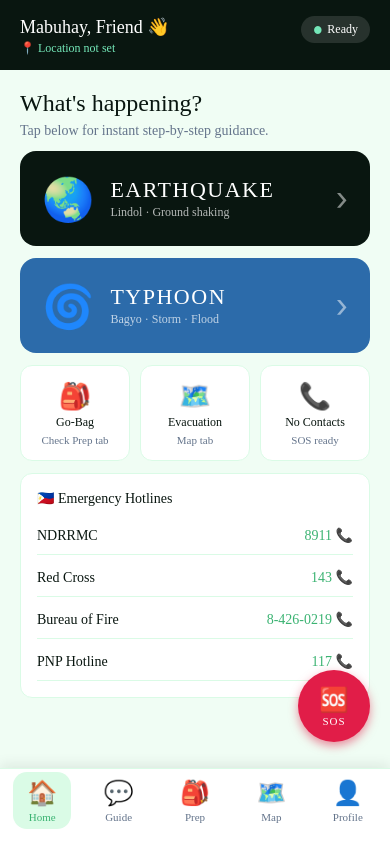
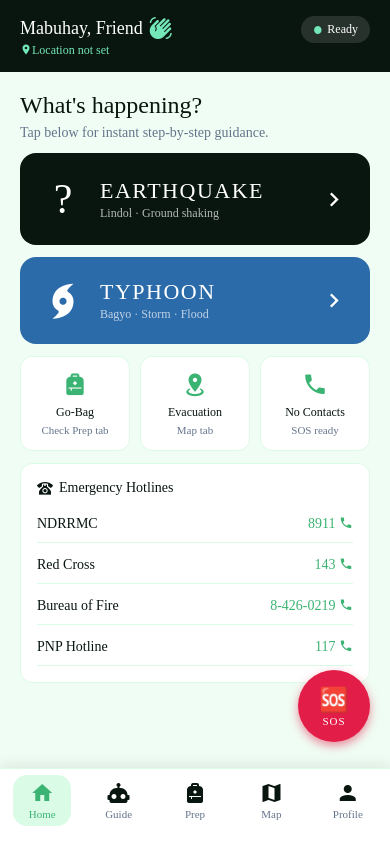
Before and after one commit to JpCurada/likas, a React Native app in the folder Likas/: screen /Main in a window 390 px wide. Built offline with nearby package versions, Linux system fonts and the light colour scheme.

Commit message:
refactor: replace emojis with uniform icon system (#3)

```diff
--- a/Likas/package.json
+++ b/Likas/package.json
@@ -39,6 +39,7 @@
     "@react-native/typescript-config": "0.85.2",
     "@types/jest": "^29.5.13",
     "@types/react": "^19.2.0",
+    "@types/react-native-vector-icons": "^6.4.18",
     "@types/react-test-renderer": "^19.1.0",
     "eslint": "^8.19.0",
     "jest": "^29.6.3",
--- a/Likas/src/navigation/AppNavigator.tsx
+++ b/Likas/src/navigation/AppNavigator.tsx
@@ -11,6 +11,7 @@ import { createNativeStackNavigator } from '@react-navigation/native-stack';
 import { createBottomTabNavigator } from '@react-navigation/bottom-tabs';
 
 import { COLORS, FONTS } from '../theme';
+import { Icon } from '../components/Icon';
 import { isOnboardingComplete } from '../database/storage';
 
 import { OnboardingScreen } from '../screens/OnboardingScreen';
@@ -37,20 +38,24 @@ const Stack = createNativeStackNavigator<RootStackParamList>();
 const Tab = createBottomTabNavigator<TabParamList>();
 
 const TAB_CONFIG: Record<string, { icon: string; label: string }> = {
-  Home: { icon: '🏠', label: 'Home' },
-  Chat: { icon: '💬', label: 'Guide' },
-  Prep: { icon: '🎒', label: 'Prep' },
-  Map: { icon: '🗺️', label: 'Map' },
-  Profile: { icon: '👤', label: 'Profile' },
+  Home: { icon: 'home', label: 'Home' },
+  Chat: { icon: 'robot', label: 'Guide' },
+  Prep: { icon: 'bag-personal', label: 'Prep' },
+  Map: { icon: 'map', label: 'Map' },
+  Profile: { icon: 'account', label: 'Profile' },
 };
 
 function TabIcon({ name, focused }: { name: string; focused: boolean }) {
-  const cfg = TAB_CONFIG[name] ?? { icon: '●', label: name };
+  const cfg = TAB_CONFIG[name] ?? { icon: 'circle-medium', label: name };
   return (
     <View
       style={[tabStyles.iconWrapper, focused && tabStyles.iconWrapperActive]}
     >
-      <Text style={tabStyles.iconEmoji}>{cfg.icon}</Text>
+      <Icon
+        name={cfg.icon}
+        size={24}
+        color={focused ? COLORS.primaryGreen : COLORS.darkGreen}
+      />
       <Text style={[tabStyles.iconLabel, focused && tabStyles.iconLabelActive]}>
         {cfg.label}
       </Text>
@@ -70,10 +75,6 @@ const tabStyles = StyleSheet.create({
   },
   iconWrapperActive: {
     backgroundColor: COLORS.lightGreen,
-  },
-  iconEmoji: {
-    fontSize: 24,
-    lineHeight: 30,
   },
   iconLabel: {
     fontFamily: FONTS.primarySemiBold,
--- a/Likas/src/screens/ChatScreen.tsx
+++ b/Likas/src/screens/ChatScreen.tsx
@@ -3,11 +3,12 @@ import React from 'react';
 import { View, Text, StyleSheet } from 'react-native';
 import { SafeAreaView } from 'react-native-safe-area-context';
 import { COLORS, FONTS, SIZES } from '../theme';
+import { Icon } from '../components/Icon';
 
 export const ChatScreen: React.FC = () => (
   <SafeAreaView style={styles.safe} edges={['top']}>
     <View style={styles.container}>
-      <Text style={styles.emoji}>🤖</Text>
+      <Icon name="robot-outline" size={56} color={COLORS.primaryGreen} style={{ marginBottom: 8 }} />
       <Text style={styles.title}>Disaster Guide</Text>
       <Text style={styles.subtitle}>
         Tap "Earthquake" or "Typhoon" on the Home screen to start an emergency
--- a/Likas/src/screens/HomeScreen.tsx
+++ b/Likas/src/screens/HomeScreen.tsx
@@ -13,6 +13,7 @@ import {
 import { SafeAreaView } from 'react-native-safe-area-context';
 import { useFocusEffect } from '@react-navigation/native';
 import { COLORS, FONTS, SIZES } from '../theme';
+import { Icon } from '../components/Icon';
 import { loadProfile, UserProfile } from '../database/storage';
 
 // ─── Disaster Content ─────────────────────────────────────────────────────────
@@ -23,22 +24,22 @@ const EARTHQUAKE_STEPS = [
     color: COLORS.error,
     items: [
       {
-        icon: '⬇️',
+        icon: 'arrow-down-bold-circle-outline',
         title: 'DROP, COVER, HOLD ON',
         desc: 'Drop to hands and knees. Take cover under a sturdy table or desk. Hold on until shaking stops.',
       },
       {
-        icon: '🚫',
+        icon: 'cancel',
         title: 'Do NOT run outside',
         desc: 'Most injuries happen when people try to move or run during shaking. Stay where you are.',
       },
       {
-        icon: '🪟',
+        icon: 'window-closed-variant',
         title: 'Away from windows',
         desc: 'Move away from glass, windows, outside doors, and walls that could shatter.',
       },
       {
-        icon: '🛏️',
+        icon: 'bed-empty',
         title: 'If in bed',
         desc: 'Stay there. Hold on and protect your head with a pillow. Rolling to the floor can cause injury.',
       },
@@ -49,22 +50,22 @@ const EARTHQUAKE_STEPS = [
     color: COLORS.blue,
     items: [
       {
-        icon: '🔥',
+        icon: 'fire',
         title: 'Check for fires',
         desc: 'Check for gas leaks. If you smell gas, open windows, leave the building, and do not use electrical switches.',
       },
       {
-        icon: '🩺',
+        icon: 'stethoscope',
         title: 'Check for injuries',
         desc: 'Do not move seriously injured persons unless in immediate danger. Apply first aid.',
       },
       {
-        icon: '📻',
+        icon: 'radio',
         title: 'Listen for updates',
         desc: 'Use a battery-powered radio for official PHIVOLCS/NDRRMC updates.',
       },
       {
-        icon: '🏠',
+        icon: 'home-outline',
         title: 'Inspect your home',
         desc: 'Check for structural damage before re-entering. Watch for aftershocks.',
       },
@@ -75,17 +76,17 @@ const EARTHQUAKE_STEPS = [
     color: '#7c3aed',
     items: [
       {
-        icon: '💧',
+        icon: 'water-alert-outline',
         title: 'Near the coast',
         desc: 'Move to high ground immediately — tsunami waves can arrive within minutes of a strong quake.',
       },
       {
-        icon: '🏚️',
+        icon: 'home-off-outline',
         title: 'Building is damaged',
         desc: 'Leave if you see cracks in walls, tilting floors, or smell gas.',
       },
       {
-        icon: '🔥',
+        icon: 'fire-alert',
         title: 'Fire breaks out',
         desc: 'Evacuate immediately using stairs. Do not use elevators.',
       },
@@ -99,22 +100,22 @@ const TYPHOON_STEPS = [
     color: COLORS.blue,
     items: [
       {
-        icon: '🎒',
+        icon: 'bag-personal',
         title: 'Prepare your Go-Bag',
         desc: 'Pack food, water (3-day supply), medicines, important documents, flashlight, and cash.',
       },
       {
-        icon: '📱',
+        icon: 'cellphone',
         title: 'Charge all devices',
         desc: 'Charge phones, power banks, and radios. Save NDRRMC and LGU numbers.',
       },
       {
-        icon: '🏠',
+        icon: 'home',
         title: 'Secure your home',
         desc: 'Board up windows, clear drains, bring loose outdoor items inside.',
       },
       {
-        icon: '📡',
+        icon: 'antenna',
         title: 'Monitor PAGASA alerts',
         desc: 'Signal No. 3+ means evacuate low-lying areas, coastal zones, and unstable slopes.',
       },
@@ -125,22 +126,22 @@ const TYPHOON_STEPS = [
     color: COLORS.error,
     items: [
       {
-        icon: '🏠',
+        icon: 'home',
         title: 'Stay indoors',
         desc: 'Stay in the strongest part of your home. Avoid upper floors if the roof is weak.',
       },
       {
-        icon: '🚪',
+        icon: 'door',
         title: 'Away from windows',
         desc: 'Strong winds can shatter glass. Move to interior rooms.',
       },
       {
-        icon: '💧',
+        icon: 'water-alert',
         title: 'Watch for flooding',
         desc: 'If water rises rapidly, move to upper floors. Do NOT wait to evacuate if warned.',
       },
       {
-        icon: '⚡',
+        icon: 'lightning-bolt',
         title: 'Avoid floodwater',
         desc: '6 inches of water can knock you off your feet. Never walk in flowing floodwater.',
       },
@@ -151,17 +152,17 @@ const TYPHOON_STEPS = [
     color: '#7c3aed',
     items: [
       {
-        icon: '🏔️',
+        icon: 'image-filter-hdr',
         title: 'Near slopes or mountains',
         desc: 'Landslide risk is high during heavy rain. Leave early — do not wait for the signal.',
       },
       {
-        icon: '🌊',
+        icon: 'waves',
         title: 'In a flood-prone area',
         desc: 'If you live in a low-lying or coastal barangay, pre-emptive evacuation saves lives.',
       },
       {
-        icon: '📢',
+        icon: 'bullhorn-outline',
         title: 'LGU orders evacuation',
         desc: 'Obey barangay evacuation orders immediately. Your life is worth more than your property.',
       },
@@ -216,11 +217,14 @@ export const HomeScreen: React.FC = () => {
       <View style={s.header}>
         <View style={s.headerTop}>
           <View>
-            <Text style={s.greeting}>
-              Mabuhay, {profile?.name || 'Friend'} 👋
-            </Text>
+            <View style={{ flexDirection: 'row', alignItems: 'center', gap: 6 }}>
+              <Text style={s.greeting}>
+                Mabuhay, {profile?.name || 'Friend'}
+              </Text>
+              <Icon name="hand-wave" size={24} color={COLORS.accentGreen} />
+            </View>
             <Text style={s.location}>
-              📍{' '}
+              <Icon name="map-marker" size={12} color={COLORS.accentGreen} />
               {profile?.location.barangay
                 ? `Brgy. ${profile.location.barangay}, ${profile.location.city}`
                 : 'Location not set'}
@@ -235,7 +239,7 @@ export const HomeScreen: React.FC = () => {
         {/* Meeting point reminder */}
         {profile?.location.primaryMeeting.landmark ? (
           <View style={s.meetBanner}>
-            <Text style={s.meetIcon}>📌</Text>
+            <Icon name="map-marker" size={14} color={COLORS.lightGreen} />
             <Text style={s.meetTxt} numberOfLines={1}>
               Meeting: {profile.location.primaryMeeting.landmark}
               {profile.location.primaryMeeting.streetAddress
@@ -261,12 +265,14 @@ export const HomeScreen: React.FC = () => {
           onPress={() => setDisasterModal('EARTHQUAKE')}
           activeOpacity={0.88}
         >
-          <Text style={s.bigBtnEmoji}>🌏</Text>
-          <View>
+          <View style={s.bigBtnEmojiContainer}>
+            <Icon name="earthquake" size={42} color={COLORS.white} />
+          </View>
+          <View style={{ flex: 1 }}>
             <Text style={s.bigBtnLabel}>EARTHQUAKE</Text>
             <Text style={s.bigBtnSub}>Lindol · Ground shaking</Text>
           </View>
-          <Text style={s.bigBtnArrow}>›</Text>
+          <Icon name="chevron-right" size={28} color={COLORS.white} />
         </TouchableOpacity>
 
         <TouchableOpacity
@@ -274,28 +280,30 @@ export const HomeScreen: React.FC = () => {
           onPress={() => setDisasterModal('TYPHOON')}
           activeOpacity={0.88}
         >
-          <Text style={s.bigBtnEmoji}>🌀</Text>
-          <View>
+          <View style={s.bigBtnEmojiContainer}>
+            <Icon name="weather-hurricane" size={42} color={COLORS.white} />
+          </View>
+          <View style={{ flex: 1 }}>
             <Text style={s.bigBtnLabel}>TYPHOON</Text>
             <Text style={s.bigBtnSub}>Bagyo · Storm · Flood</Text>
           </View>
-          <Text style={s.bigBtnArrow}>›</Text>
+          <Icon name="chevron-right" size={28} color={COLORS.white} />
         </TouchableOpacity>
 
         {/* Quick info cards */}
         <View style={s.infoRow}>
           <View style={s.infoCard}>
-            <Text style={s.infoEmoji}>🎒</Text>
+            <Icon name="bag-personal" size={26} color={COLORS.primaryGreen} style={{ marginBottom: 4 }} />
             <Text style={s.infoLabel}>Go-Bag</Text>
             <Text style={s.infoSub}>Check Prep tab</Text>
           </View>
           <View style={s.infoCard}>
-            <Text style={s.infoEmoji}>🗺️</Text>
+            <Icon name="map-marker-radius" size={26} color={COLORS.primaryGreen} style={{ marginBottom: 4 }} />
             <Text style={s.infoLabel}>Evacuation</Text>
             <Text style={s.infoSub}>Map tab</Text>
           </View>
           <View style={s.infoCard}>
-            <Text style={s.infoEmoji}>📞</Text>
+            <Icon name="phone" size={26} color={COLORS.primaryGreen} style={{ marginBottom: 4 }} />
             <Text style={s.infoLabel}>
               {contacts.length > 0
                 ? `${contacts.length} Contact${contacts.length > 1 ? 's' : ''}`
@@ -307,7 +315,10 @@ export const HomeScreen: React.FC = () => {
 
         {/* Emergency numbers */}
         <View style={s.emrgCard}>
-          <Text style={s.emrgTitle}>🇵🇭 Emergency Hotlines</Text>
+          <View style={{ flexDirection: 'row', alignItems: 'center', marginBottom: 6 }}>
+            <Icon name="phone-classic" size={16} color={COLORS.darkGreen} style={{ marginRight: 6 }} />
+            <Text style={[s.emrgTitle, { marginBottom: 0 }]}>Emergency Hotlines</Text>
+          </View>
           {[
             { label: 'NDRRMC', number: '8911' },
             { label: 'Red Cross', number: '143' },
@@ -320,7 +331,7 @@ export const HomeScreen: React.FC = () => {
               onPress={() => Linking.openURL(`tel:${number}`)}
             >
               <Text style={s.emrgLabel}>{label}</Text>
-              <Text style={s.emrgNum}>{number} 📞</Text>
+              <Text style={s.emrgNum}>{number} <Icon name="phone" size={14} color={COLORS.primaryGreen} /></Text>
             </TouchableOpacity>
           ))}
         </View>
@@ -353,9 +364,7 @@ export const HomeScreen: React.FC = () => {
                 : s.modalHeaderTY,
             ]}
           >
-            <Text style={s.modalEmoji}>
-              {disasterModal === 'EARTHQUAKE' ? '🌏' : '🌀'}
-            </Text>
+            <Icon name={disasterModal === 'EARTHQUAKE' ? 'earthquake' : 'weather-hurricane'} size={36} color={COLORS.white} />
             <View style={{ flex: 1 }}>
               <Text style={s.modalTitle}>{disasterModal}</Text>
               <Text style={s.modalSubtitle}>Step-by-step guide</Text>
@@ -392,9 +401,12 @@ export const HomeScreen: React.FC = () => {
             {/* Quick contacts inside modal */}
             {contacts.length > 0 && (
               <View style={s.quickContacts}>
-                <Text style={s.quickContactsTitle}>
-                  📞 Quick SMS to Contacts
-                </Text>
+                <View style={{ flexDirection: 'row', alignItems: 'center', gap: 6 }}>
+                  <Icon name="phone" size={16} color={COLORS.error} />
+                  <Text style={s.quickContactsTitle}>
+                    Quick SMS to Contacts
+                  </Text>
+                </View>
                 {contacts.map((c, i) => (
                   <TouchableOpacity
                     key={i}
@@ -417,7 +429,10 @@ export const HomeScreen: React.FC = () => {
       <Modal visible={sosModal} animationType="slide" transparent>
         <View style={s.sosOverlay}>
           <View style={s.sosSheet}>
-            <Text style={s.sosTitle}>🆘 Send Emergency SOS</Text>
+            <View style={{ flexDirection: 'row', alignItems: 'center', justifyContent: 'center', gap: 8 }}>
+              <Icon name="alert-decagram" size={24} color={COLORS.error} />
+              <Text style={s.sosTitle}>Send Emergency SOS</Text>
+            </View>
             <Text style={s.sosSub}>
               This opens your SMS app with a pre-filled message including your
               location and meeting point.
@@ -447,7 +462,7 @@ export const HomeScreen: React.FC = () => {
                       {c.relationship ? ` · ${c.relationship}` : ''}
                     </Text>
                   </View>
-                  <Text style={s.sosContactAction}>📱 SMS</Text>
+                  <Text style={s.sosContactAction}><Icon name="cellphone-message" size={14} color={COLORS.error} /> SMS</Text>
                 </TouchableOpacity>
               ))
             )}
@@ -542,7 +557,7 @@ const s = StyleSheet.create({
   },
   eqBtn: { backgroundColor: COLORS.darkGreen },
   tyBtn: { backgroundColor: COLORS.blue },
-  bigBtnEmoji: { fontSize: 42 },
+  bigBtnEmojiContainer: { width: 42, alignItems: 'center' },
   bigBtnLabel: {
     fontFamily: FONTS.primaryExtraBold,
     fontSize: 22,
@@ -555,11 +570,6 @@ const s = StyleSheet.create({
     color: 'rgba(255,255,255,0.7)',
     marginTop: 2,
   },
-  bigBtnArrow: {
-    fontSize: 32,
-    color: 'rgba(255,255,255,0.5)',
-    marginLeft: 'auto',
-  },
   infoRow: { flexDirection: 'row', gap: 10 },
   infoCard: {
     flex: 1,
@@ -571,7 +581,6 @@ const s = StyleSheet.create({
     borderWidth: 1,
     borderColor: COLORS.lightGreen,
   },
-  infoEmoji: { fontSize: 26 },
   infoLabel: {
     fontFamily: FONTS.primaryBold,
     fontSize: 12,
--- a/Likas/src/screens/MapScreen.tsx
+++ b/Likas/src/screens/MapScreen.tsx
@@ -3,11 +3,12 @@ import React from 'react';
 import { View, Text, StyleSheet } from 'react-native';
 import { SafeAreaView } from 'react-native-safe-area-context';
 import { COLORS, FONTS, SIZES } from '../theme';
+import { Icon } from '../components/Icon';
 
 export const MapScreen: React.FC = () => (
   <SafeAreaView style={styles.safe} edges={['top']}>
     <View style={styles.container}>
-      <Text style={styles.emoji}>🗺️</Text>
+      <Icon name="map-outline" size={56} color={COLORS.primaryGreen} style={{ marginBottom: 8 }} />
       <Text style={styles.title}>Lifeline Map</Text>
       <Text style={styles.subtitle}>
         Offline maps with evacuation centers, hospitals, and your custom meeting
--- a/Likas/src/screens/PrepScreen.tsx
+++ b/Likas/src/screens/PrepScreen.tsx
@@ -10,6 +10,7 @@ import {
 import { SafeAreaView } from 'react-native-safe-area-context';
 import { useFocusEffect } from '@react-navigation/native';
 import { COLORS, FONTS, SIZES } from '../theme';
+import { Icon } from '../components/Icon';
 import { loadPrepChecklist, savePrepChecklist } from '../database/storage';
 
 // ─── Data ─────────────────────────────────────────────────────────────────────
@@ -21,7 +22,7 @@ interface CheckItem {
 }
 interface CheckSection {
   id: string;
-  emoji: string;
+  icon: string;
   title: string;
   items: CheckItem[];
 }
@@ -29,7 +30,7 @@ interface CheckSection {
 const CHECKLISTS: CheckSection[] = [
   {
     id: 'gobag',
-    emoji: '🎒',
+    icon: 'bag-personal',
     title: 'Go-Bag Essentials',
     items: [
       {
@@ -92,7 +93,7 @@ const CHECKLISTS: CheckSection[] = [
   },
   {
     id: 'homeprep',
-    emoji: '🏠',
+    icon: 'home',
     title: 'Home Preparation',
     items: [
       {
@@ -133,7 +134,7 @@ const CHECKLISTS: CheckSection[] = [
   },
   {
     id: 'pets',
-    emoji: '🐾',
+    icon: 'paw',
     title: 'Pet Needs',
     items: [
       {
@@ -168,7 +169,7 @@ const CHECKLISTS: CheckSection[] = [
   },
   {
     id: 'seniors',
-    emoji: '👴',
+    icon: 'human-cane',
     title: 'For Elderly & PWD',
     items: [
       { id: 'walkaid', label: 'Walker / wheelchair / cane packed' },
@@ -193,7 +194,7 @@ const CHECKLISTS: CheckSection[] = [
 
 interface FirstAidGuide {
   id: string;
-  emoji: string;
+  icon: string;
   title: string;
   steps: string[];
   warning?: string;
@@ -202,7 +203,7 @@ interface FirstAidGuide {
 const FIRST_AID: FirstAidGuide[] = [
   {
     id: 'cpr',
-    emoji: '❤️',
+    icon: 'heart-pulse',
     title: 'CPR (Adult)',
     warning:
       'Only perform if person is unresponsive and not breathing normally.',
@@ -217,7 +218,7 @@ const FIRST_AID: FirstAidGuide[] = [
   },
   {
     id: 'bleeding',
-    emoji: '🩸',
+    icon: 'water-alert',
     title: 'Severe Bleeding',
     steps: [
       'Press firmly on the wound with a clean cloth or bandage.',
@@ -230,7 +231,7 @@ const FIRST_AID: FirstAidGuide[] = [
   },
   {
     id: 'burns',
-    emoji: '🔥',
+    icon: 'fire',
     title: 'Burns',
     steps: [
       'Cool the burn with cool (not cold/icy) running water for 10–20 minutes.',
@@ -243,7 +244,7 @@ const FIRST_AID: FirstAidGuide[] = [
   },
   {
     id: 'fracture',
-    emoji: '🦴',
+    icon: 'bone',
     title: 'Suspected Fracture',
     steps: [
       'Do NOT move the injured area. Immobilize it in the position found.',
@@ -256,7 +257,7 @@ const FIRST_AID: FirstAidGuide[] = [
   },
   {
     id: 'choking',
-    emoji: '😮',
+    icon: 'account-alert',
     title: 'Choking (Adult)',
     warning: 'If person can cough forcefully, encourage them to keep coughing.',
     steps: [
@@ -270,7 +271,7 @@ const FIRST_AID: FirstAidGuide[] = [
   },
   {
     id: 'heatstroke',
-    emoji: '🌡️',
+    icon: 'thermometer-alert',
     title: 'Heat Stroke',
     warning: 'Life-threatening emergency. Call for help immediately.',
     steps: [
@@ -333,7 +334,7 @@ export const PrepScreen: React.FC = () => {
     <SafeAreaView style={st.safe} edges={['top']}>
       {/* Header */}
       <View style={st.header}>
-        <Text style={st.headerTitle}>Prep Zone 🎒</Text>
+        <View style={{ flexDirection: 'row', alignItems: 'center', gap: 8 }}><Icon name="bag-personal" size={28} color={COLORS.darkGreen} /><Text style={st.headerTitle}>Prep Zone</Text></View>
         <Text style={st.headerSub}>Be ready before disaster strikes</Text>
       </View>
 
@@ -346,7 +347,7 @@ export const PrepScreen: React.FC = () => {
           <Text
             style={[st.tabTxt, activeTab === 'checklist' && st.tabTxtActive]}
           >
-            ✅ Checklists
+            Checklists
           </Text>
         </TouchableOpacity>
         <TouchableOpacity
@@ -356,7 +357,7 @@ export const PrepScreen: React.FC = () => {
           <Text
             style={[st.tabTxt, activeTab === 'firstaid' && st.tabTxtActive]}
           >
-            🩺 First Aid
+            First Aid
           </Text>
         </TouchableOpacity>
       </View>
@@ -393,7 +394,7 @@ export const PrepScreen: React.FC = () => {
                   onPress={() => setExpandedSection(isOpen ? null : section.id)}
                   activeOpacity={0.7}
                 >
-                  <Text style={st.sectionEmoji}>{section.emoji}</Text>
+                  <Icon name={section.icon} size={28} color={COLORS.primaryGreen} />
                   <View style={{ flex: 1 }}>
                     <Text style={st.sectionTitle}>{section.title}</Text>
                     <View style={st.sectionProgress}>
@@ -474,7 +475,7 @@ export const PrepScreen: React.FC = () => {
         >
           <TextInput
             style={st.faSearch}
-            placeholder="🔍 Search first aid topics..."
+            placeholder="Search first aid topics..."
             placeholderTextColor={COLORS.gray}
             value={searchFA}
             onChangeText={setSearchFA}
@@ -492,7 +493,7 @@ export const PrepScreen: React.FC = () => {
                   onPress={() => setExpandedGuide(isOpen ? null : guide.id)}
                   activeOpacity={0.7}
                 >
-                  <Text style={st.guideEmoji}>{guide.emoji}</Text>
+                  <Icon name={guide.icon} size={32} color={COLORS.error} />
                   <Text style={st.guideTitle}>{guide.title}</Text>
                   <Text style={[st.sectionChevron, isOpen && st.chevronOpen]}>
                     ›
@@ -503,7 +504,7 @@ export const PrepScreen: React.FC = () => {
                   <View style={st.guideBody}>
                     {guide.warning && (
                       <View style={st.warningBox}>
-                        <Text style={st.warningTxt}>⚠️ {guide.warning}</Text>
+                        <View style={{ flexDirection: 'row', alignItems: 'center', gap: 6 }}><Icon name="alert" size={16} color="#92400e" /><Text style={st.warningTxt}>{guide.warning}</Text></View>
                       </View>
                     )}
                     {guide.steps.map((step, i) => (
```
Also changed, not shown: 1 other file (tests, documents, lock files or other folders).
